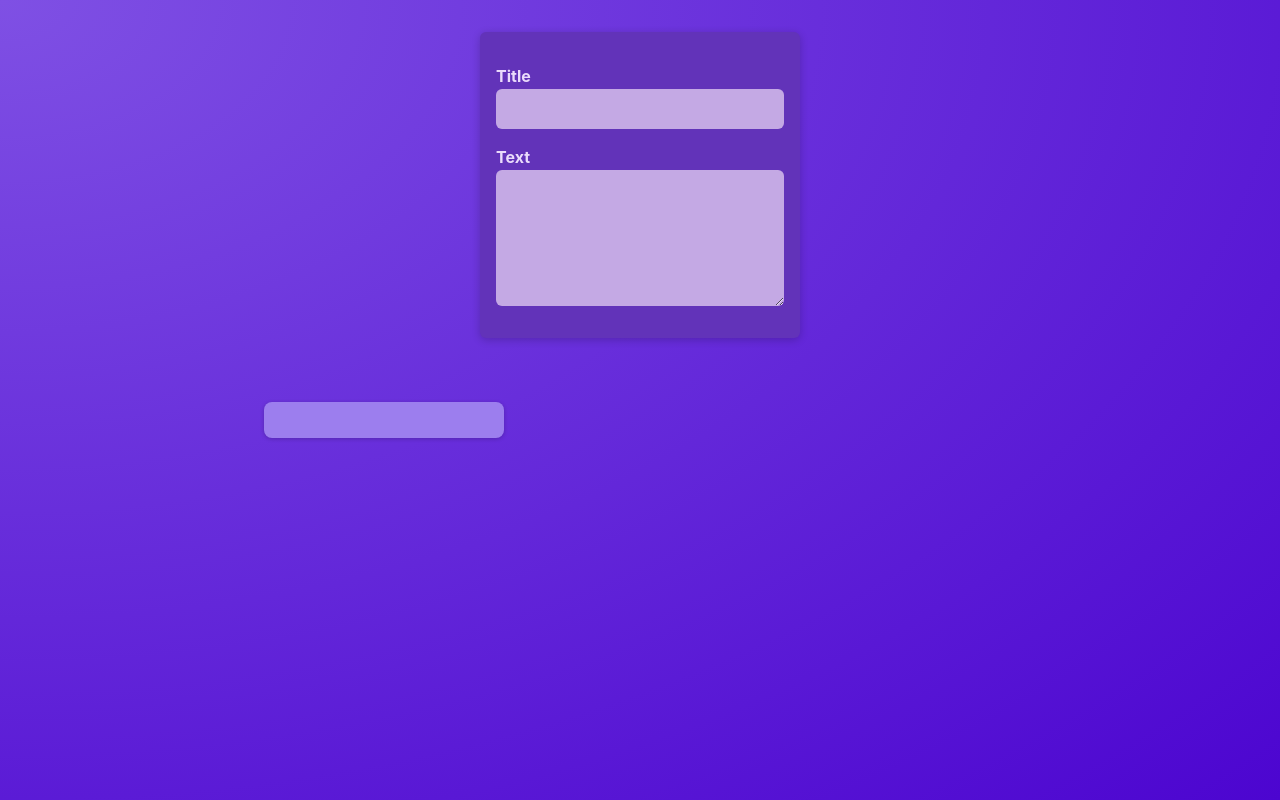
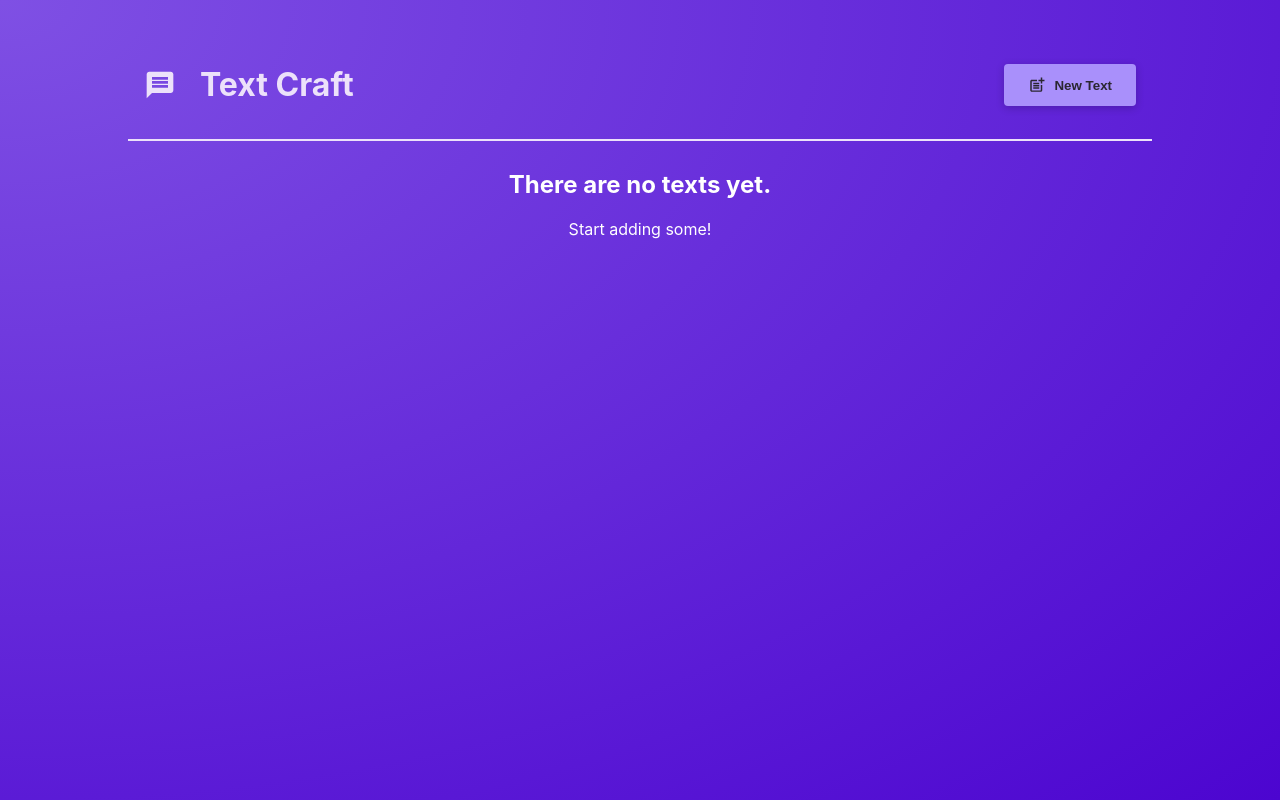
Before and after one commit to EMNusbach/fs-unit-4, a React (Vite) app: page / in a window 1280 px wide. Built offline with nearby package versions, Linux system fonts and the light colour scheme.

Commit message:
Displaying a couple of texts

```diff
--- a/package.json
+++ b/package.json
@@ -11,7 +11,8 @@
   },
   "dependencies": {
     "react": "^19.0.0",
-    "react-dom": "^19.0.0"
+    "react-dom": "^19.0.0",
+    "react-icons": "^5.5.0"
   },
   "devDependencies": {
     "@eslint/js": "^9.21.0",
--- a/src/App.jsx
+++ b/src/App.jsx
@@ -1,10 +1,32 @@
+import { useState } from 'react';
 import TextsDisplayList from './components/TextsDisplayList';
+import MainHeader from './components/MainHeader';
+
 function App() {
+  const [modalIsVisible, setModalIsVisible] = useState(false);
+
+  // Show modal handler function
+  function showModalHandler() {
+    setModalIsVisible(true);
+  }
+
+  // Hide modal handler function
+  function hideModalHandler() {
+    setModalIsVisible(false);
+  }
+
   return (
-    <main>
-      <TextsDisplayList/>
+    <>
+      <MainHeader onCreateText={showModalHandler} />
+      <main>
+        <TextsDisplayList
+          isEditing={modalIsVisible}
+          onStopEditing={hideModalHandler}
+        />
 
-    </main>
+      </main>
+    </>
+
   );
 }
 
--- /dev/null
+++ b/src/components/MainHeader.jsx
@@ -0,0 +1,22 @@
+import { MdPostAdd, MdMessage } from 'react-icons/md';
+
+import classes from './MainHeader.module.css';
+
+function MainHeader({ onCreateText }) {
+  return (
+    <header className={classes.header}>
+      <h1 className={classes.logo}>
+        <MdMessage />
+        Text Craft
+      </h1>
+      <p>
+        <button className={classes.button} onClick={onCreateText}>
+          <MdPostAdd size={18} />
+          New Text
+        </button>
+      </p>
+    </header>
+  );
+}
+
+export default MainHeader;
--- /dev/null
+++ b/src/components/MainHeader.module.css
@@ -0,0 +1,36 @@
+.header {
+    /* padding: 2rem 10%; */
+    margin: 2rem 10%;
+    padding: 1rem;
+    text-align: center;
+    display: flex;
+    justify-content: space-between;
+    align-items: center;
+    border-bottom: 2px solid #ece1fa;
+  }
+
+  .logo {
+    font-size: 2rem;
+    display: flex;
+    gap: 1.5rem;
+    align-items: center;
+    color: #ece1fa;
+  }
+
+  .button {
+    display: inline-flex;
+    align-items: center;
+    gap: 0.5rem;
+    padding: 0.75rem 1.5rem;
+    background-color: #a990fb;
+    color: #2a2630;
+    border: none;
+    border-radius: 4px;
+    box-shadow: 0 2px 8px rgba(0, 0, 0, 0.2);
+    cursor: pointer;
+    font-weight: bold;
+  }
+
+  .button:hover {
+    background-color: #8c6cf7;
+  }
--- /dev/null
+++ b/src/components/Modal.jsx
@@ -0,0 +1,13 @@
+import classes from './Modal.module.css';
+function Modal({ children, onClose }) {
+    return (
+        <>
+            <div className={classes.backdrop} onClick={onClose} />
+            <dialog open className={classes.modal}>
+                {children}
+            </dialog>
+        </>
+    );
+}
+
+export default Modal;
--- /dev/null
+++ b/src/components/Modal.module.css
@@ -0,0 +1,18 @@
+.backdrop {
+    position: fixed;
+    top: 0;
+    left: 0;
+    width: 100%;
+    height: 100vh;
+    background-color: rgba(0, 0, 0, 0.6);
+    z-index: 1;
+}
+
+.modal {
+    border: none;
+    border-radius: 6px;
+    box-shadow: 0 2px 8px rgba(0, 0, 0, 0.2);
+    padding: 0;
+    overflow: hidden;
+    z-index: 1;
+}
--- a/src/components/TextDisplay.jsx
+++ b/src/components/TextDisplay.jsx
@@ -1,10 +1,10 @@
 import classes from './TextDisplay.module.css';
 
-function TextDisplay(props) {
+function TextDisplay({title, body}) {
   return (
     <li className={classes.textDisplay}>
-      <h2 className={classes.title}>{props.title}</h2>
-      <p className={classes.body}>{props.body}</p>
+      <h2 className={classes.title}>{title}</h2>
+      <p className={classes.body}>{body}</p>
     </li>
   );
 }
--- a/src/components/TextEditor.jsx
+++ b/src/components/TextEditor.jsx
@@ -1,15 +1,45 @@
+import { useState } from 'react';
+
 import classes from './TextEditor.module.css';
 
-function TextEditor(props) {
+function TextEditor({ onCancel, onAddText }) {
+    const [enteredBody, setEnteredBody] = useState('');
+    const [enteredTitle, setEnteredTitle] = useState('');
+
+    // Body change handler function
+    function bodyChangeHandler(event) {
+        setEnteredBody(event.target.value);
+    }
+
+    // Title change handler function
+    function titleChangeHandler(event) {
+        setEnteredTitle(event.target.value);
+    }
+
+    // Save text handler function
+    function saveHandler(event) {
+        event.preventDefault();
+        const textData={
+            title: enteredTitle,
+            body: enteredBody
+        };
+        onAddText(textData);
+        onCancel();
+    }
+
     return (
-        <form className={classes.form}>
+        <form className={classes.form} onSubmit={saveHandler}>
             <p>
                 <label htmlFor="title">Title</label>
-                <input type="text" id="title" onChange={props.onTitleChange}/>
+                <input type="text" id="title" required onChange={titleChangeHandler} />
             </p>
             <p>
                 <label htmlFor="body">Text</label>
-                <textarea id="body" required rows={5} onChange={props.onBodyChange}/>
+                <textarea id="body" required rows={5} onChange={bodyChangeHandler} />
+            </p>
+            <p className={classes.actions}>
+                <button type="button" onClick={onCancel}>Cancel</button>
+                <button>Save</button>
             </p>
         </form>
     );
--- a/src/components/TextEditor.module.css
+++ b/src/components/TextEditor.module.css
@@ -2,9 +2,6 @@
     background-color: #6233b9;
     padding: 1rem;
     width: 20rem;
-    margin: 2rem auto;
-    border-radius: 6px;
-    box-shadow: 0 2px 8px rgba(0, 0, 0, 0.2);
   }
 
   .form label {
--- a/src/components/TextsDisplayList.jsx
+++ b/src/components/TextsDisplayList.jsx
@@ -1,32 +1,44 @@
-import {useState} from 'react';
+import { useState } from 'react';
+
 import TextDisplay from './TextDisplay';
 import TextEditor from './TextEditor';
+import Modal from './Modal';
 import classes from './TextsDisplayList.module.css'
 
 
+function TextsDisplayList({ isEditing, onStopEditing }) {
+    const [texts, setTexts] = useState([]);
 
-
-function TextsDisplayList() {
-    const [ enteredBody, setEnteredBody ] = useState('');
-    const [ enteredTitle, setEnteredTitle ] = useState('');
-
-    // Body change handler function
-    function bodyChangeHandler(event){
-        setEnteredBody(event.target.value);
-    }
-
-    // Title change handler function
-    function titleChangeHandler(event){
-        setEnteredTitle(event.target.value);
+    function addTextHandler(textData) {
+        setTexts((existingTexts) => [textData, ...existingTexts]);
     }
 
     return (
         <>
-            <TextEditor onBodyChange = {bodyChangeHandler} onTitleChange = {titleChangeHandler}/>
-            <ul className={classes.texts}>
-                <TextDisplay title={enteredTitle} body={enteredBody}/>
-                {/* <TextDisplay title="Text 2" body="Placeholder for display text 2" /> */}
-            </ul>
+            {isEditing && (
+                <Modal onClose={onStopEditing}>
+                    <TextEditor
+                        onCancel={onStopEditing}
+                        onAddText={addTextHandler}
+                    />
+                </Modal>
+            )}
+
+            {texts.length > 0 && (
+                <ul className={classes.texts}>
+                    {/* make sure key is unique */}
+                    {texts.map((text) => <TextDisplay key={text.title} title={text.title} body={text.body} />)}
+                </ul>
+            )}
+
+            {texts.length === 0 && (
+                <div style={{ textAlign: 'center', color: 'white' }}>
+                    <h2>There are no texts yet.</h2>
+                    <p>Start adding some!</p>
+                </div>
+            )}
+
+
         </>
 
     );
```
Also changed, not shown: 1 other file (tests, documents, lock files or other folders).
